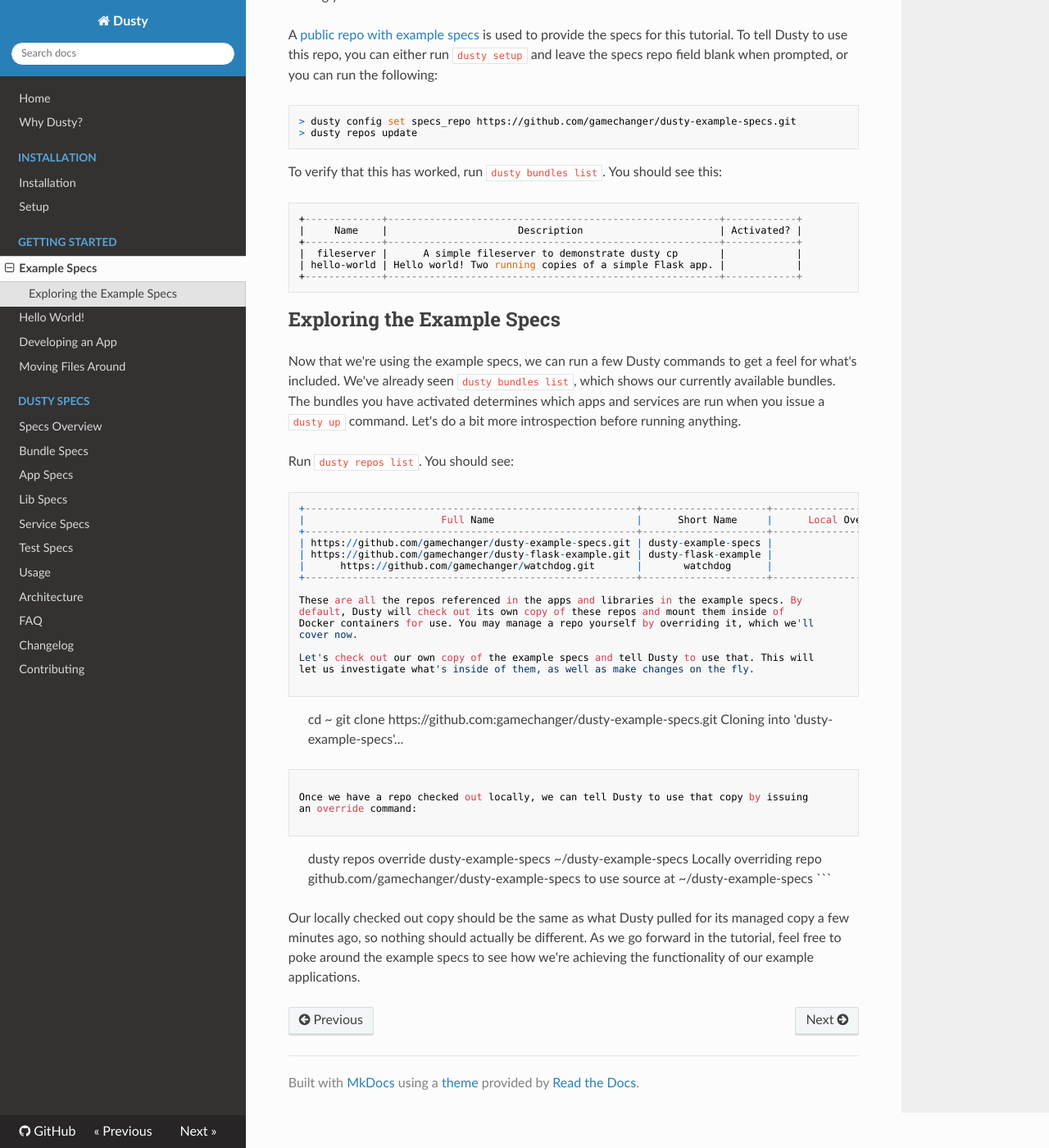
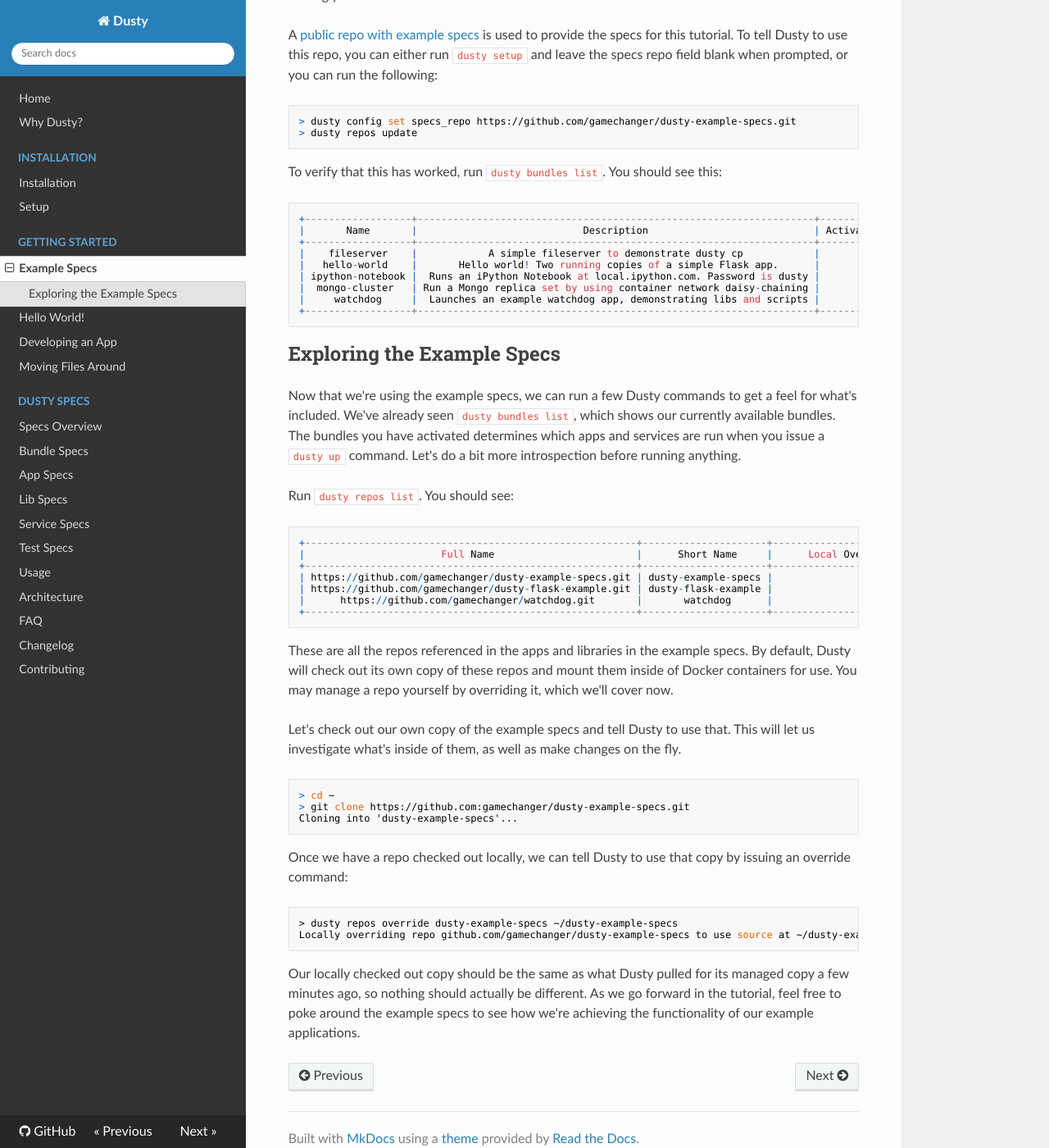
Before and after one commit to gamechanger/dusty, an MkDocs documentation site: the page built from docs/getting-started/index.md, in a window 1280 px wide and 1400 px high, scrolled down 273 px. Shown: the whole window at 82% size. Built offline with MkDocs 1.6.1, drawn with Linux system fonts in a browser that asks for light colours; nearby versions of some CDN libraries; old or Windows-style settings are respelled for this version of MkDocs.

Commit message:
Documentation fixes

````diff
--- a/docs/getting-started/index.md
+++ b/docs/getting-started/index.md
@@ -21,12 +21,15 @@
 To verify that this has worked, run `dusty bundles list`. You should see this:
 
 ```
-+-------------+--------------------------------------------------------+------------+
-|     Name    |                      Description                       | Activated? |
-+-------------+--------------------------------------------------------+------------+
-|  fileserver |      A simple fileserver to demonstrate dusty cp       |            |
-| hello-world | Hello world! Two running copies of a simple Flask app. |            |
-+-------------+--------------------------------------------------------+------------+
++------------------+-------------------------------------------------------------------+------------+
+|       Name       |                            Description                            | Activated? |
++------------------+-------------------------------------------------------------------+------------+
+|    fileserver    |            A simple fileserver to demonstrate dusty cp            |            |
+|   hello-world    |       Hello world! Two running copies of a simple Flask app.      |            |
+| ipython-notebook |  Runs an iPython Notebook at local.ipython.com. Password is dusty |            |
+|  mongo-cluster   | Run a Mongo replica set by using container network daisy-chaining |            |
+|     watchdog     |  Launches an example watchdog app, demonstrating libs and scripts |            |
++------------------+-------------------------------------------------------------------+------------+
 ```
 
 ## Exploring the Example Specs
@@ -46,7 +49,8 @@
 | https://github.com/gamechanger/dusty-example-specs.git | dusty-example-specs |                         |
 | https://github.com/gamechanger/dusty-flask-example.git | dusty-flask-example |                         |
 |      https://github.com/gamechanger/watchdog.git       |       watchdog      |                         |
-+--------------------------------------------------------+---------------------+-------------------------+```
++--------------------------------------------------------+---------------------+-------------------------+
+```
 
 These are all the repos referenced in the apps and libraries in the example specs. By
 default, Dusty will check out its own copy of these repos and mount them inside of
````
Also changed, not shown: docs/getting-started/hello-world.md (+9 -6 lines).
